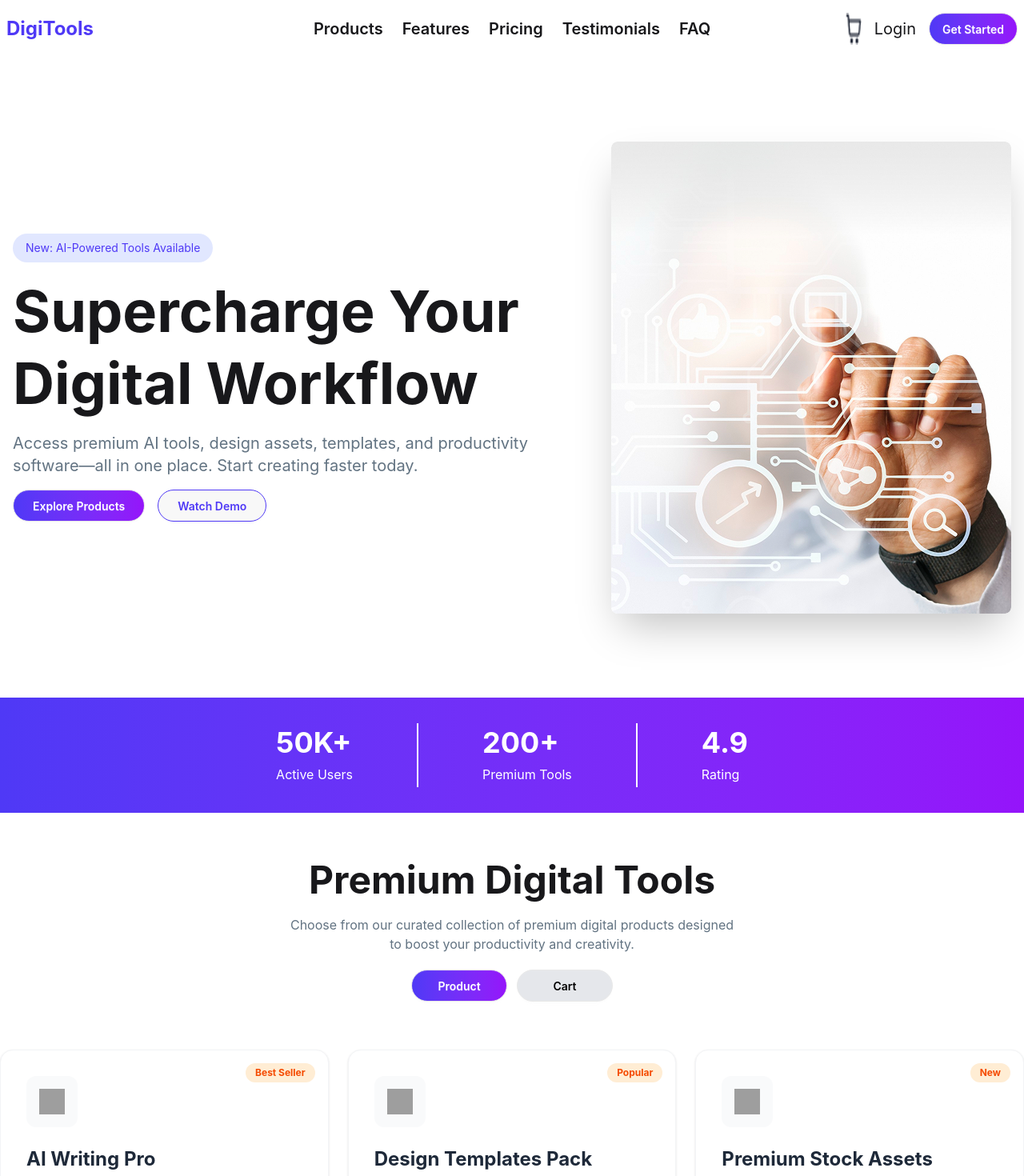
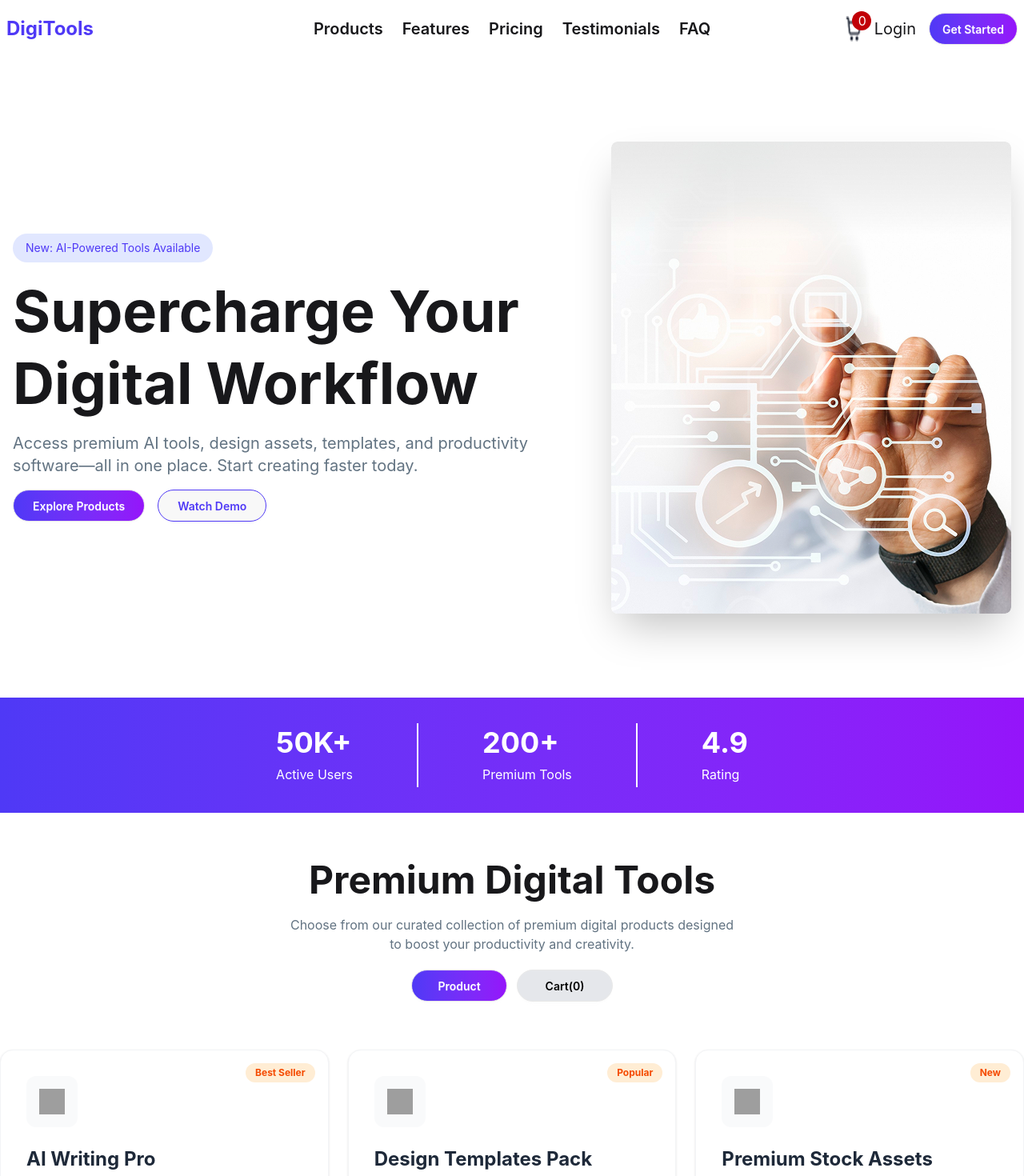
Before and after one commit to eshantoghopapurbo/Assignment-6-Digitools-platform, a React (Vite) app: page / in a window 1280 px wide. Shown: the top 1470 px of the page at 80% size. Built offline with nearby package versions, Linux system fonts and the light colour scheme; grey boxes are pictures that could not be loaded.

Commit message:
solved some issue

```diff
--- a/src/App.jsx
+++ b/src/App.jsx
@@ -28,7 +28,7 @@ function App() {
 
   return (
     <>
-      <NavBar></NavBar>
+      <NavBar carts={carts}></NavBar>
       <Banner></Banner>
       <SectionStats></SectionStats>
                   <div className='text-center mt-15'>
@@ -55,7 +55,7 @@ function App() {
     }`}
     onClick={() => setActiveTab("card")}
   >
-    Cart
+    Cart({carts.length})
   </button>
       </div>
 
--- a/src/components/NavBar.jsx
+++ b/src/components/NavBar.jsx
@@ -1,6 +1,6 @@
 import React from 'react';
 import shopingImg from "../assets/products/shopping-cart.png"
-const NavBar = () => {
+const NavBar = ({carts}) => {
     return (
        <div className="navbar container mx-auto bg-base-100 ">
   <div className="navbar-start grid grid-cols-1">
@@ -16,8 +16,14 @@ const NavBar = () => {
     </ul>
   </div>
   <div className="navbar-end">
-       <div className='flex gap-4'>
-         <img className='w-5 ' src={shopingImg} alt="" />
+       <div className='flex gap-4 items-center'>
+         <div className='relative '>
+          <div className='bg-red-700 rounded-full p-2 absolute w-6 h-6 left-2 -top-1.5  '>
+          <p className='absolute top-0 text-white' >{carts.length}</p>
+
+          </div>
+          <img className='w-5 h-8 ' src={shopingImg} alt="" />
+         </div>
         <button className='text-xl'>Login</button>
      <button className='btn rounded-full bg-gradient-to-r from-[#4F39F6] to-[#9514FA] text-white'>
       Get Started</button>
```
